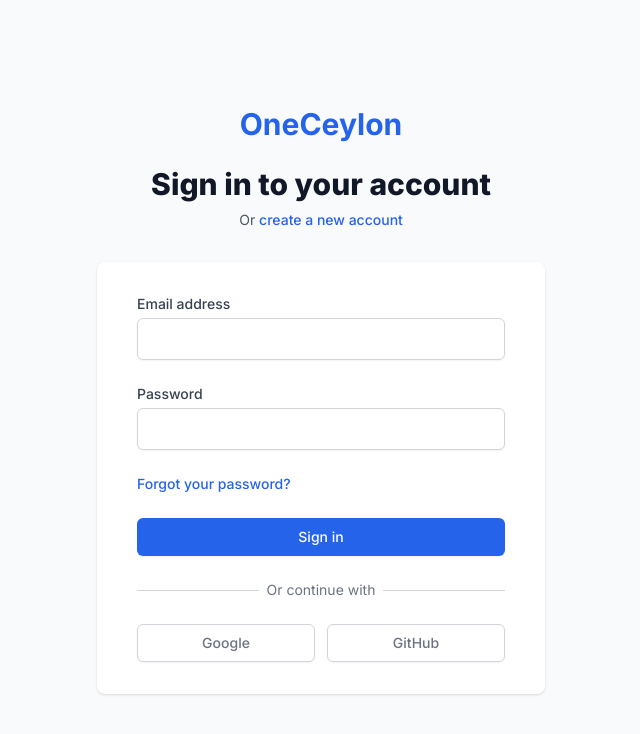
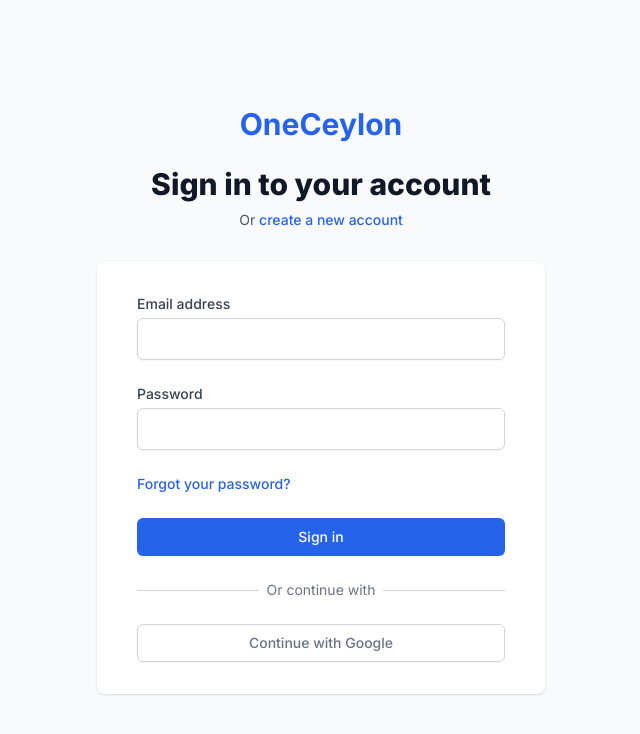
Before and after one commit to exitosolk/tpurist-qna, a Next.js app: page /login in a window 1280 px wide. Shown: the top 734 px of the page, without its empty margins (319-959 px from the left). Built offline with nearby package versions, Linux system fonts and the light colour scheme.

Commit message:
removed git auth

```diff
--- a/app/login/page.tsx
+++ b/app/login/page.tsx
@@ -123,18 +123,12 @@ export default function LoginPage() {
               </div>
             </div>
 
-            <div className="mt-6 grid grid-cols-2 gap-3">
+            <div className="mt-6">
               <button
                 onClick={() => signIn("google", { callbackUrl: "/questions" })}
                 className="w-full inline-flex justify-center py-2 px-4 border border-gray-300 rounded-md shadow-sm bg-white text-sm font-medium text-gray-500 hover:bg-gray-50"
               >
-                Google
-              </button>
-              <button
-                onClick={() => signIn("github", { callbackUrl: "/questions" })}
-                className="w-full inline-flex justify-center py-2 px-4 border border-gray-300 rounded-md shadow-sm bg-white text-sm font-medium text-gray-500 hover:bg-gray-50"
-              >
-                GitHub
+                Continue with Google
               </button>
             </div>
           </div>
--- a/lib/auth.ts
+++ b/lib/auth.ts
@@ -1,7 +1,6 @@
 import { NextAuthOptions } from "next-auth";
 import CredentialsProvider from "next-auth/providers/credentials";
 import GoogleProvider from "next-auth/providers/google";
-import GitHubProvider from "next-auth/providers/github";
 import bcrypt from "bcryptjs";
 import { query } from "@/lib/db";
 
@@ -55,14 +54,10 @@ export const authOptions: NextAuthOptions = {
       clientId: process.env.GOOGLE_CLIENT_ID || "",
       clientSecret: process.env.GOOGLE_CLIENT_SECRET || "",
     }),
-    GitHubProvider({
-      clientId: process.env.GITHUB_ID || "",
-      clientSecret: process.env.GITHUB_SECRET || "",
-    }),
   ],
   callbacks: {
     async signIn({ user, account, profile }) {
-      if (account?.provider === "google" || account?.provider === "github") {
+      if (account?.provider === "google") {
         try {
           // Check if user exists by email
           const existingUser = await query(
```
